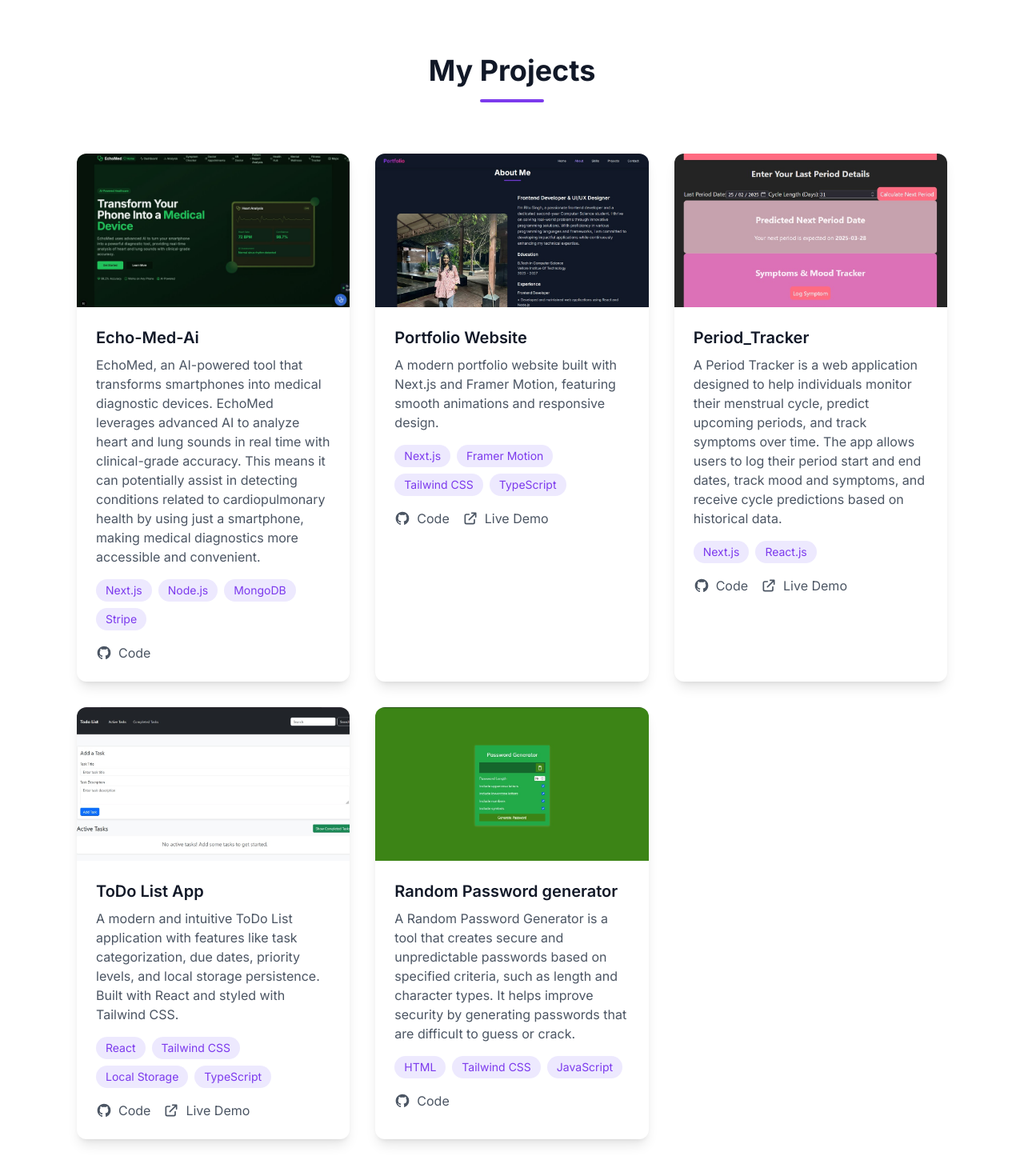
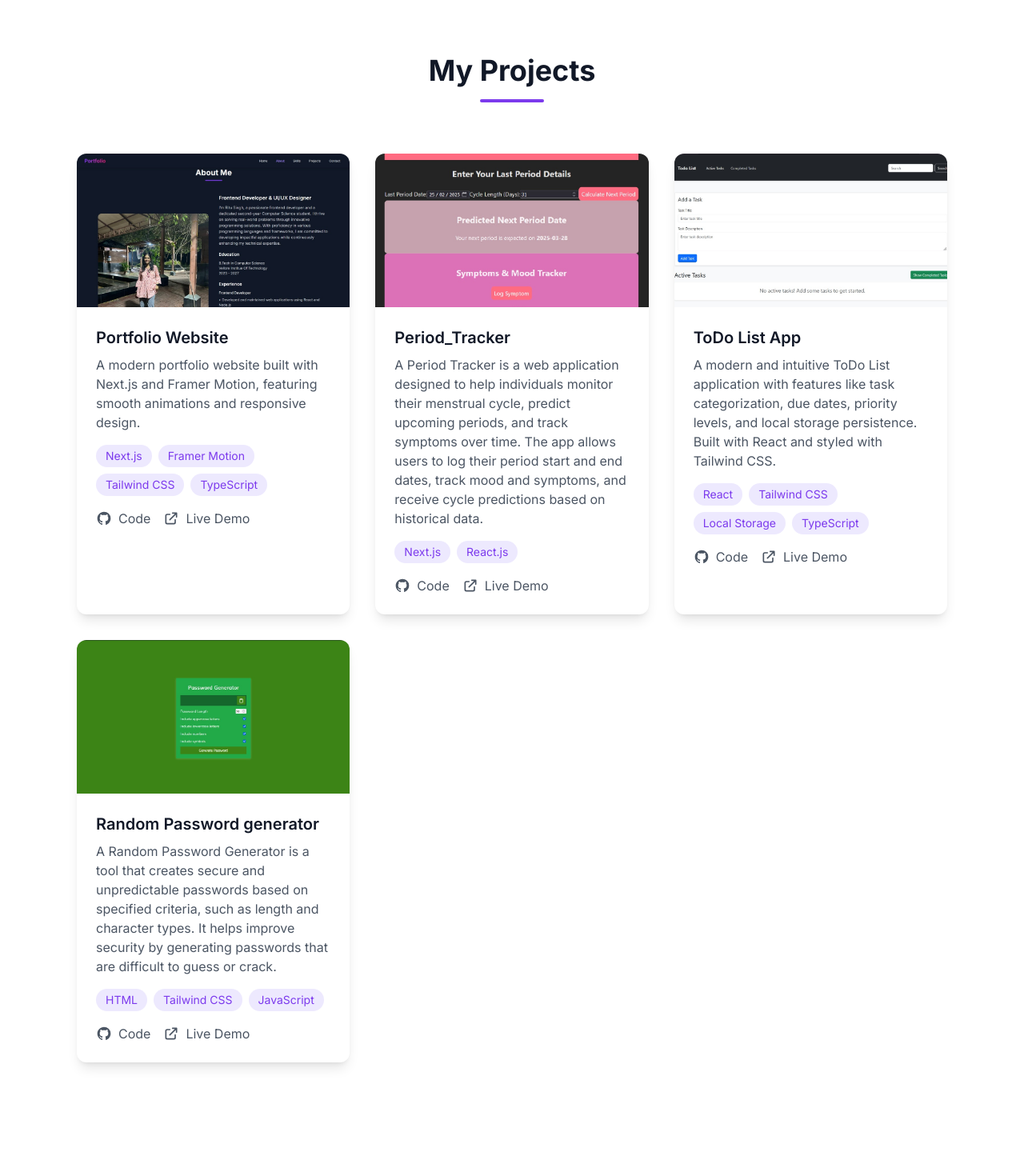
Before and after one commit to ritusingh0110/Final-portfolio, a Next.js app: page / in a window 1280 px wide. Shown: the part 3022-4492 px from the top of the page at 80% size. Built offline with nearby package versions, Linux system fonts and the light colour scheme.

Commit message:
remove ecomedai

```diff
--- a/app/components/Projects.tsx
+++ b/app/components/Projects.tsx
@@ -14,15 +14,7 @@ interface Project {
 }
 
 const projects: Project[] = [
-  {
-    title: "Echo-Med-Ai",
-    description: "EchoMed, an AI-powered tool that transforms smartphones into medical diagnostic devices. EchoMed leverages advanced AI to analyze heart and lung sounds in real time with clinical-grade accuracy. This means it can potentially assist in detecting conditions related to cardiopulmonary health by using just a smartphone, making medical diagnostics more accessible and convenient.",
-    image: "/ecommerce.jpg",
-    technologies: ["Next.js", "Node.js", "MongoDB", "Stripe"],
-    githubUrl: "https://github.com/ritusingh0110/ecommerce",
 
-
-  },
   {
     title: "Portfolio Website",
     description: "A modern portfolio website built with Next.js and Framer Motion, featuring smooth animations and responsive design.",
@@ -54,7 +46,8 @@ const projects: Project[] = [
     description: "A Random Password Generator is a tool that creates secure and unpredictable passwords based on specified criteria, such as length and character types. It helps improve security by generating passwords that are difficult to guess or crack.",
     image: "/Password.jpg",
     technologies: ["HTML","Tailwind CSS", "JavaScript"],
-    githubUrl: "https://github.com/ritusingh0110/random_password_generator"
+    githubUrl: "https://github.com/ritusingh0110/random_password_generator",
+    liveUrl:"https://fascinating-panda-91f646.netlify.app/password.html"
 
   }
 
```
